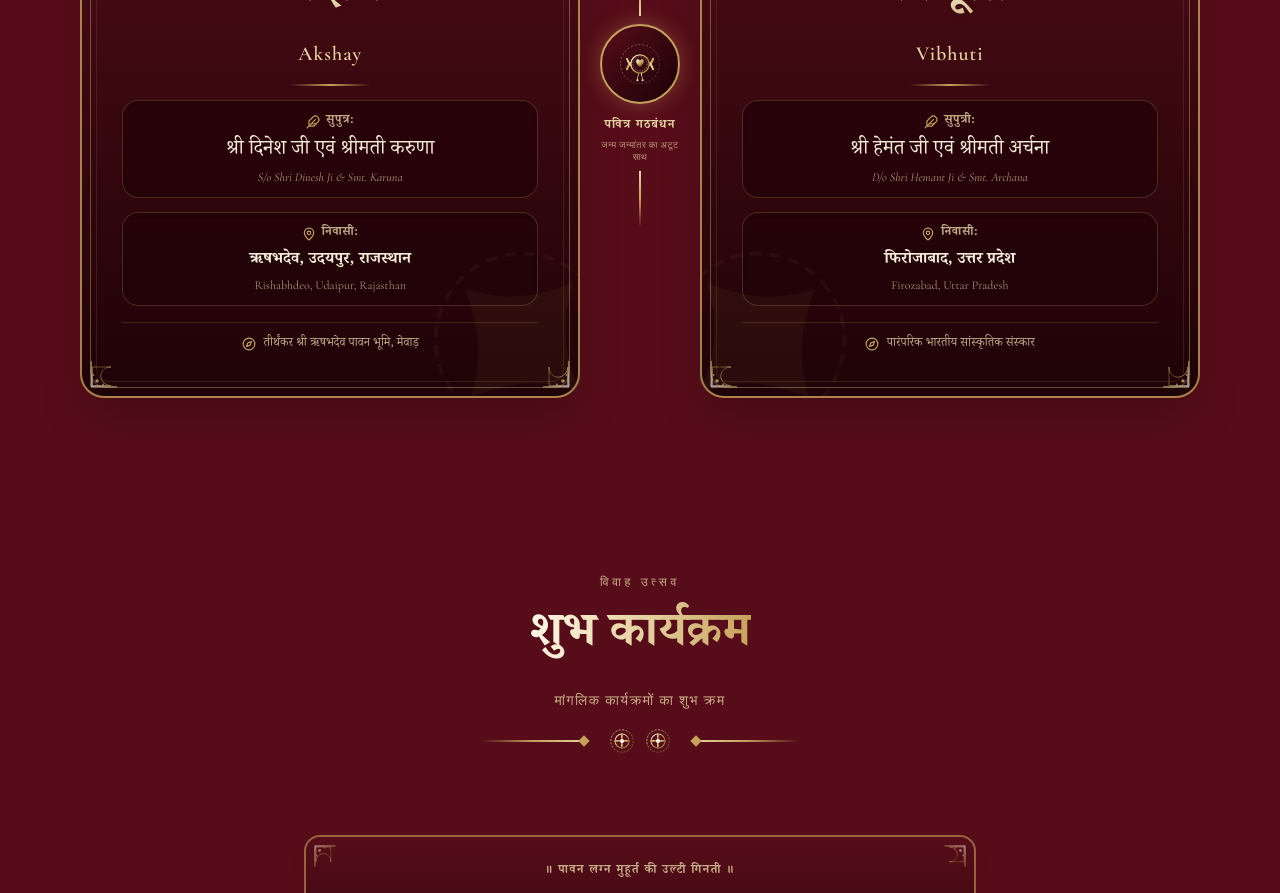
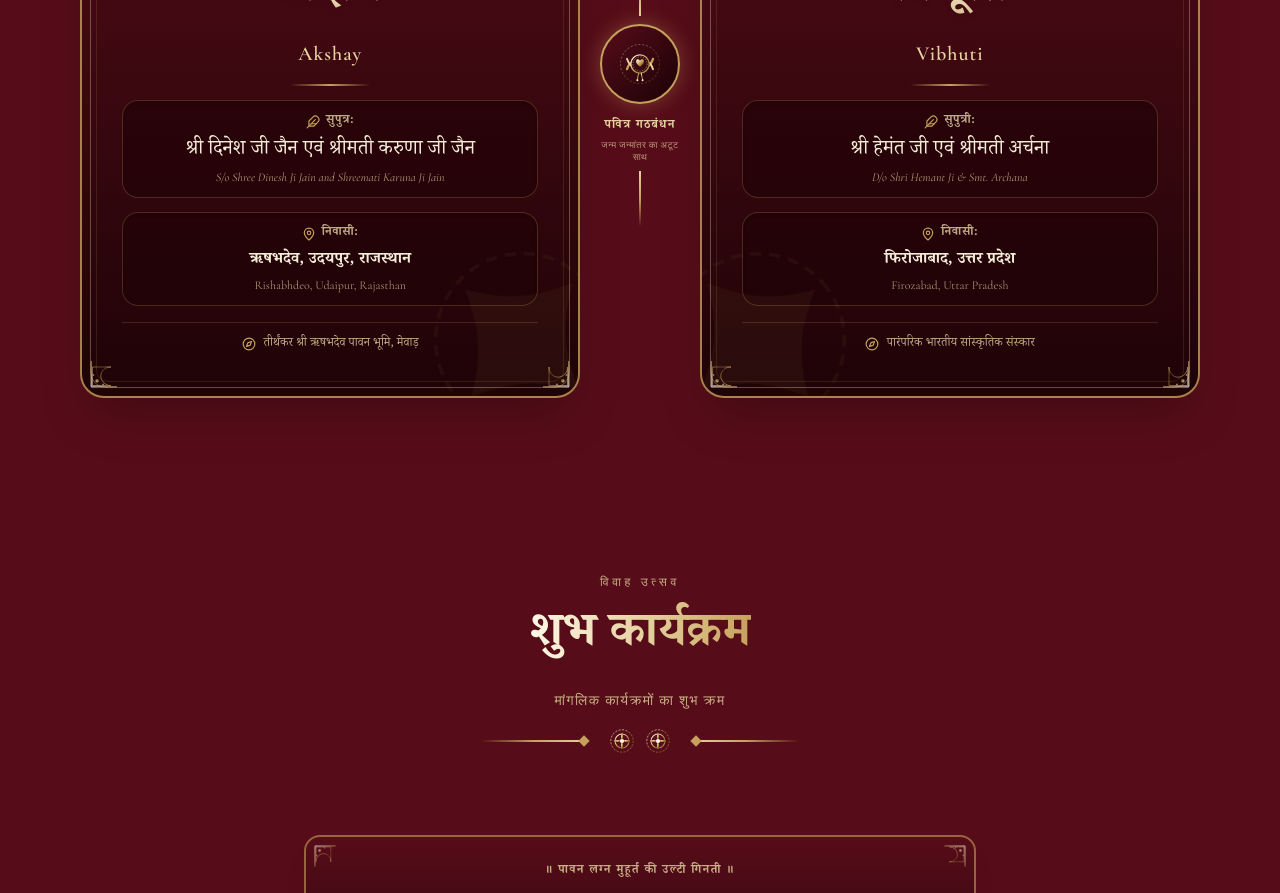
Before and after one commit to Eshbanoliver/wedding-card-design, a React (Vite) app: page / in a window 1280 px wide. Shown: the part 3100-3993 px from the top of the page. Built offline with nearby package versions, Linux system fonts and the light colour scheme; a web font is replaced by a local one.

Commit message:
updated files

```diff
--- a/src/translations/index.ts
+++ b/src/translations/index.ts
@@ -56,8 +56,8 @@ export const translations = {
     gathbandhanSub: 'जन्म जन्मांतर का अटूट साथ',
     suputraOf: 'सुपुत्र:',
     suputriOf: 'सुपुत्री:',
-    groomParentsHi: 'श्री दिनेश जी एवं श्रीमती करुणा',
-    groomParentsEn: 'S/o Shri Dinesh Ji & Smt. Karuna',
+    groomParentsHi: 'श्री दिनेश जी जैन एवं श्रीमती करुणा जी जैन',
+    groomParentsEn: 'S/o Shree Dinesh Ji Jain and Shreemati Karuna Ji Jain',
     brideParentsHi: 'श्री हेमंत जी एवं श्रीमती अर्चना',
     brideParentsEn: 'D/o Shri Hemant Ji & Smt. Archana',
     nivasiLabel: 'निवासी:',
@@ -218,8 +218,8 @@ export const translations = {
     gathbandhanSub: 'An Eternal Bond of Love & Faith',
     suputraOf: 'Son of:',
     suputriOf: 'Daughter of:',
-    groomParentsHi: 'Shri Dinesh Ji & Smt. Karuna',
-    groomParentsEn: 'S/o Shri Dinesh Ji & Smt. Karuna',
+    groomParentsHi: 'Shree Dinesh Ji Jain and Shreemati Karuna Ji Jain',
+    groomParentsEn: 'S/o Shree Dinesh Ji Jain and Shreemati Karuna Ji Jain',
     brideParentsHi: 'Shri Hemant Ji & Smt. Archana',
     brideParentsEn: 'D/o Shri Hemant Ji & Smt. Archana',
     nivasiLabel: 'Residence:',
```
